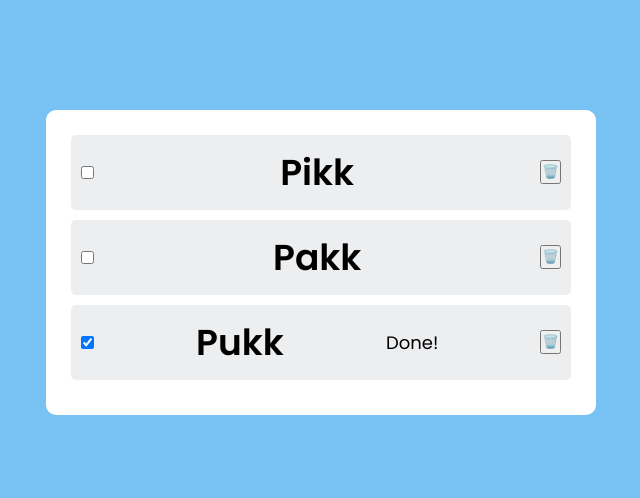
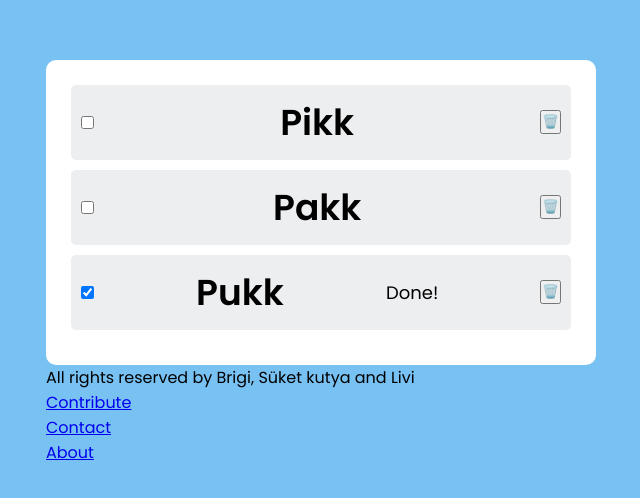
Before and after one commit to tintapolipka/react-ts2-teamwork, a React (Vite) app: page / in a window 1280 px wide. Shown: the part 138-636 px from the top of the page, without its empty margins (319-959 px from the left). Built offline with nearby package versions, Linux system fonts and the light colour scheme.

Commit message:
Display the footer and wrap components in a container

```diff
--- a/src/App.tsx
+++ b/src/App.tsx
@@ -3,13 +3,17 @@ import React from 'react';
 import TodoList from './components/TodoList';
 import Body from './components/Body';
 import './styles/styles.css';
+import Footer from './components/Footer';
 
 
 const App: React.FC = () => {
   return (
-    <Body>
-    <TodoList todos={[{title:"Pikk",done:false},{title:"Pakk",done:false},{title:"Pukk",done:true}]}  />
-    </Body>
+    <div className='app-container'>
+      <Body>
+        <TodoList todos={[{ title: "Pikk", done: false }, { title: "Pakk", done: false }, { title: "Pukk", done: true }]} />
+      </Body>
+      <Footer />
+    </div>
   );
 };
 
```
